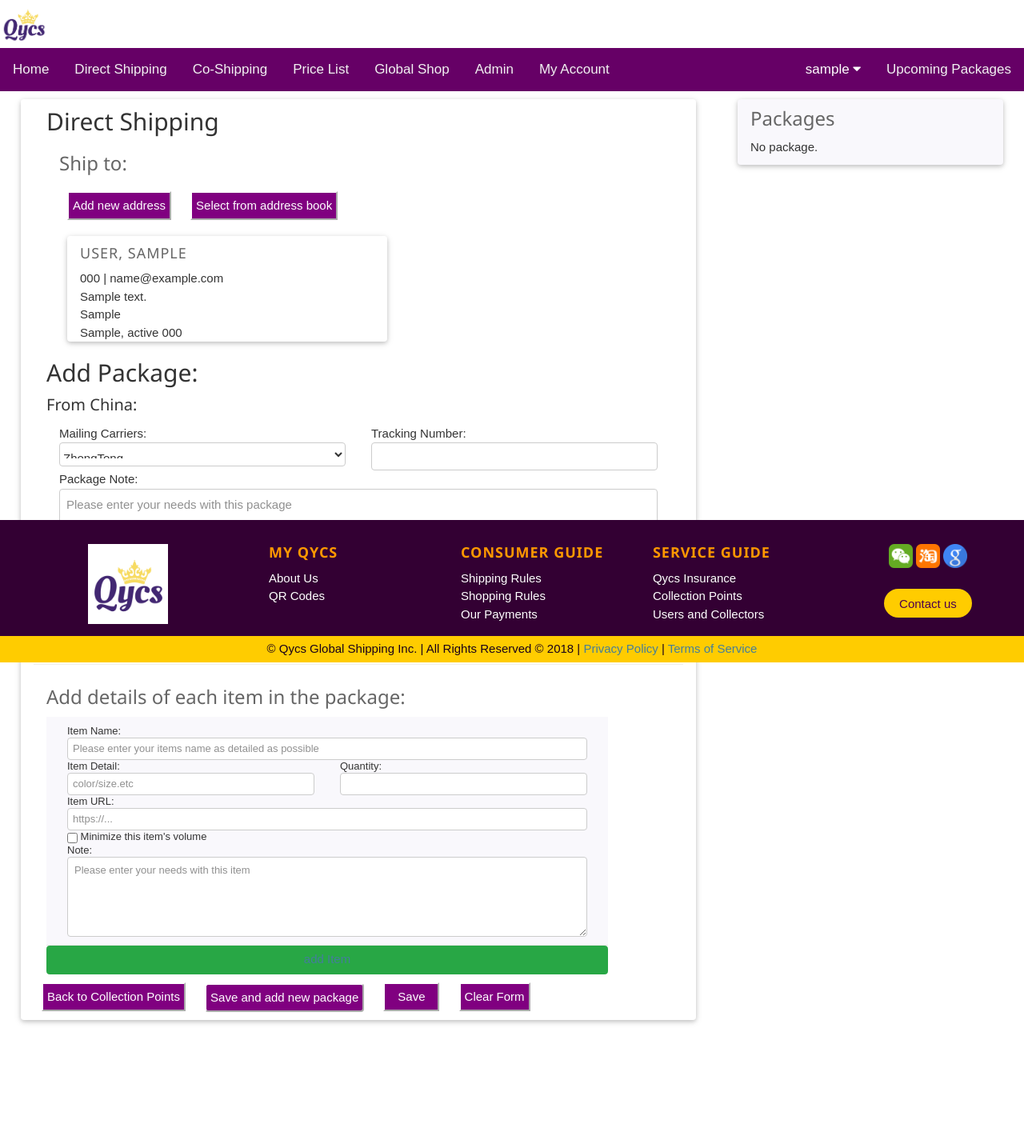
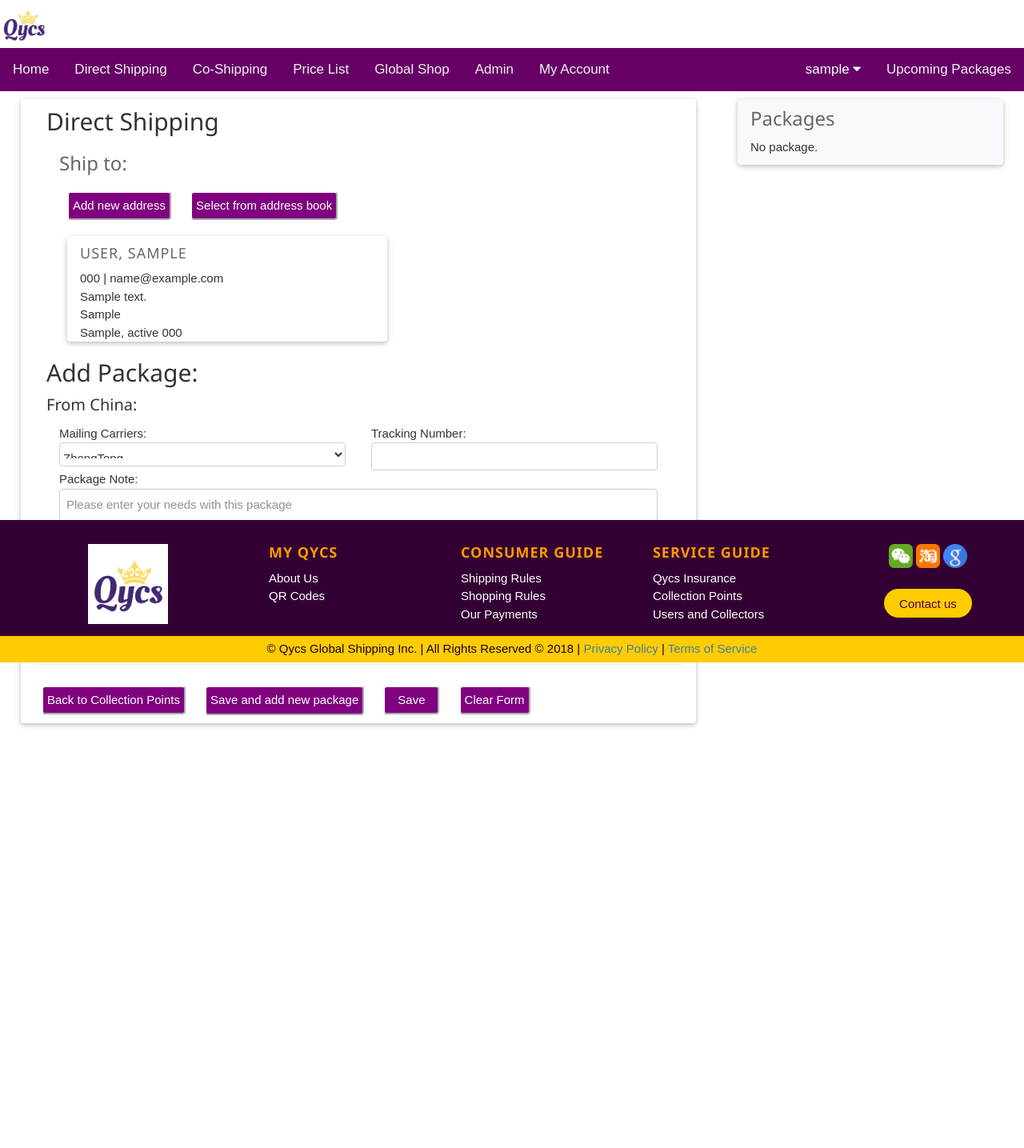
Before and after one commit to Teresa6312/qycs_web, a Django app: page /packages/direct-shipping/add in a window 1280 px wide. Shown: the whole page at 80% size. After the commit the page ends 909 px from the top, so only its background shows below. Run offline with Django 3.2, Linux system fonts and the light colour scheme; a user stored in the database is signed in; tables that the repository leaves empty hold one stand-in row (values such as "Sample post"); some libraries are stand-ins or nearby versions.

Commit message:
css&date

```diff
--- a/main/forms.py
+++ b/main/forms.py
@@ -169,7 +169,10 @@ class ProfileForm(forms.Form):
 									}))
 	phone = forms.CharField(required = False, widget=forms.TextInput(attrs={"class":"w3-input w3-border"
 									}))
-	birthday = forms.DateField(required = False, widget=forms.TextInput(attrs={"class":"w3-input w3-border"
+	birthday = forms.DateField(required = False, widget=forms.SelectDateWidget(
+					empty_label=("Year", "Month", "Day"),
+					years = years,
+					attrs={"class":"w3-input w3-border w3-third",
 									}))
 	country = forms.CharField(required = False, initial='USA',  widget=forms.TextInput(attrs={"class":"w3-input w3-border"
 									}))
@@ -188,16 +191,15 @@ class ProfileForm(forms.Form):
 				user.email = self.cleaned_data['email'].lower()
 # send email to bound this email
 			user.save()
-
 # -------------------------------------------------------------------------------------------
 # '''
 # Update the UserProfile
 # '''
 # ------------------------------------------------------------------------------------------
-			profile.country = self.cleaned_data['country'] or profile.birthday
-			profile.country = self.cleaned_data['language'] or profile.language
+			profile.country = self.cleaned_data['country']
+			profile.language = self.cleaned_data['language']
 			profile.birthday = self.cleaned_data['birthday'] or profile.birthday
-			profile.phone = self.cleaned_data['phone'] or profile.phone
+			profile.phone = self.cleaned_data['phone']
 			profile.save()
 		return user
 
--- a/main/static/css/style.css
+++ b/main/static/css/style.css
@@ -187,18 +187,23 @@ color:white;
   margin: 10px;
 }
 
-button, input[type="submit"] {
+.contentCSS a{
+  color: #fff;
+}
+
+button, .contentCSS input[type="submit"], .contentCSS input[type="button"], #newAddressFormModalBody input[type="button"]{
   background-color: #800080;
   color: #fff;
   padding: 5px 5px 5px 5px;
   border-width: 2px;
   border-color: #fff;
+  border-radius: 4px;
   border-style: outset;
   min-width: 70px;
   margin: 10px;
 }
 
-.w3-cell-row button:hover,  input[type="submit"]:hover{
+button:hover,  input[type="submit"]:hover{
   color:#000;
   border-style: inset;
   border-width: 2px;
@@ -230,26 +235,6 @@ margin: 10px;
     border-width: 2px;
 }
 
-
-#topBtn {
-  display: none;
-  position: fixed;
-  bottom: 20px;
-  right: 30px;
-  z-index: 99;
-  font-size: 18px;
-  border: none;
-  outline: none;
-  background-color: red;
-  color: white;
-  cursor: pointer;
-  padding: 15px;
-  border-radius: 4px;
-}
-
-#topBtn:hover {
-  background-color: #555;
-}
 
 /*------------------for footer only---------------------*/
 
--- a/main/templates/blocks/address_block_all.html
+++ b/main/templates/blocks/address_block_all.html
@@ -34,13 +34,12 @@ function createAddForm() {
     formblock.setAttribute("class", "w3-row");
 
     var fuiblock = document.createElement("div");
-    fuiblock.setAttribute("class", "w3-container");
 
-    var fui = document.createElement("INPUT");
+    var fui = document.createElement("button");
     fui.setAttribute("type", "button");
     fui.setAttribute("onclick", "fillin()");
-    fui.setAttribute("value", "Follow User Information");
     fui.setAttribute("id", "id_follow_user_infor");
+    fui.append("Follow User Information");
     fuiblock.appendChild(fui);
     formblock.appendChild(fuiblock);
 
@@ -229,7 +228,7 @@ function submitForm(){
     }
   }
 
-  // if(formpass){
+  if(formpass){
       let addobject={'csrfmiddlewaretoken': '{{ csrf_token }}',
                       'addform':$('#newAddressForm_js').serialize(),
                       'is_popup':"True"};
@@ -250,13 +249,15 @@ function submitForm(){
           }
           else{
             $('#newAddressForm_js').before($(data).find('.messagelist'));
+            $('#.messagelist').hide().slideDown(500);
           }
         },
         failure: function(data){
           $('#newAddressForm_js').before($(data).find('.messagelist'));
+          $('#.messagelist').hide().slideDown(500);
         },
       });
-  // }
+    }
 }//end of submitForm
 
 $(document).ready(function(){
--- a/main/templates/blocks/profile_block.html
+++ b/main/templates/blocks/profile_block.html
@@ -26,6 +26,6 @@
     </div>
     <div class="w3-half w3-container">
             <label for="birthday">Birthday: </label>
-            <input id="birthday" class= "w3-input w3-border" type="date" name="birthday" value="{{user.userprofile.birthday}}" {% if userprofile.birthday %} disabled {% endif %}>
+            <input id="birthday" class= "w3-input w3-border" name="birthday" {% if user.userprofile.birthday %} value="{{user.userprofile.birthday| date:"M d, Y" }}" disabled type="text" {% else %}type="date"{% endif %}>
     </div>
 </div>
--- a/main/templates/main/addpackage.html
+++ b/main/templates/main/addpackage.html
@@ -87,12 +87,12 @@
                 </div>
 
                 <div class="centerBtn w3-panel">
-                  <button type="button" id="add_snapshot_btn">Add Snapshot</button> &emsp;Or&emsp;
+                  <button type="button" id="add_snapshot_btn" onclick="AddSnapshotBlock()">Add Snapshot</button> &emsp;Or&emsp;
                   <button id="add_item_btn" >Add Items Detail</button>
                 </div>
 
 
-                <div id = "add_item_form" class="w3-container">
+                <div id = "add_item_form" class="w3-container" style="display:None;">
                     <h3>Add details of each item in the package:</h3>
 
                     {{ itemset.management_form }}
@@ -176,26 +176,32 @@
 <script src="{% static 'js/jquery.formset.js' %}"></script>
 
 <script type="text/javascript">
+function AddSnapshotBlock(){
+  var snblock = document.createElement("div");
+  snblock.setAttribute("class", "w3-container");
+  snblock.setAttribute("id", "add_snapshot_form");
 
-function AddSnapshotBlock(imageSet){
-  let content =
-    '<div class="w3-container" id = "add_snapshot_form">'+
-    "<h3>Add Order Snapshot of the Package:</h3>"+
-    imageSet+
-    "How to display the images'names after selected the images!"+
-    '</div>';
+  var hd = document.createElement("h3");
+  hd.append('Add Order Snapshot of the Package:');
+  snblock.appendChild(hd);
 
-    if($('#add_snapshot_form').length==0){
-      $('#add_item_form').before(content);
+  var im = document.createElement("input");
+  im.setAttribute("type", "file");
+  im.setAttribute("name", "image");
+  im.setAttribute("id", "id_image");
+  im.setAttribute("class", "w3-input w3-border");
+  im.multiple=true
+  snblock.appendChild(im);
+
+  if($('#add_snapshot_form').length==0){
+      $('#add_item_form').before(snblock);
       $('#add_snapshot_form').hide().slideDown(500);
       $('#add_snapshot_btn').text("Delete Snapshot");
-    }//end if #add_snapshot_form exists
-    else{
-
+  }//end if #add_snapshot_form exists
+  else{
       $('#add_snapshot_form').slideUp(500, function(){
         $('#add_snapshot_form').remove();
       });
-
       $('#add_snapshot_btn').text("Add Snapshot");
     }//end of DOES NOT #add_snapshot_form exists
 
@@ -214,10 +220,6 @@ function AddSnapshotBlock(imageSet){
         prefix: 'item_set'
     });
 
-    $("#add_snapshot_btn").click(function(){
-        AddSnapshotBlock('{{imageset}}');
-    });//end of click event
-
     $("#add_item_btn").click(function(){
         $("#add_item_form").show();
         $('#add_item_form').hide().slideDown(500);
@@ -232,18 +234,6 @@ function AddSnapshotBlock(imageSet){
     });
 
 
-
-    // $("#col_change_btn").click(function(){
-    //      window.location="{% url 'collection_points' %}";
-    //
-    // });
-    // $("#change_col_btn").click(function(){
-    //      $("#collection_points_list").show();
-    //      $("#change_col_btn").remove();
-    //      $("#default_col_card").remove();
-    //
-    // });
-
   })//end of ready
 </script>
 
--- a/main/templates/main/packagecard.html
+++ b/main/templates/main/packagecard.html
@@ -13,8 +13,8 @@ Update Profile | Qycs Global Shipping Inc. | English Official Website
 
 		<h2>Packages Card</h2>
 
-		<button><a href="{% url 'collection_points' %}"> Add Co-shipping Package</a></button>
-		<button><a href="{% url 'add_direct_shipping' %}"> Add Direct Shipping Package</a></button>
+		<button type="button" onclick="window.location.href = '{% url 'collection_points' %}'">Add Co-shipping Package</button>
+		<button type="button" onclick="window.location.href = '{% url 'add_direct_shipping' %}'">Add Direct Shipping Package</button>
 		<h4>view packages placed within:</h4>
 		<select>
 			{% for year in package_list.created_date.year %}
--- a/main/templates/main/packagelist.html
+++ b/main/templates/main/packagelist.html
@@ -11,8 +11,8 @@ Update Profile | Qycs Global Shipping Inc. | English Official Website
 
 	<h2>Packages History</h2>
 
-	<button><a href="{% url 'collection_points' %}"> Add Co-shipping Package</a></button>
-	<button><a href="{% url 'add_direct_shipping' %}"> Add Direct Shipping Package</a></button>
+	<button type="button" onclick="window.location.href = '{% url 'collection_points' %}'">Add Co-shipping Package</button>
+	<button type="button" onclick="window.location.href = '{% url 'add_direct_shipping' %}'">Add Direct Shipping Package</button>
 	<h4>view packages placed within:</h4>
 	<select>
 		{% for year in package_list.created_date.year %}
--- a/main/views.py
+++ b/main/views.py
@@ -159,7 +159,6 @@ class UpdateProfileView(TemplateView):
 
 	def post(self, request):
 		userform = ProfileForm(request.POST)
-
 
 		if userform.is_valid():
 			user = userform.save(request.user)
```
Also changed, not shown: main/templates/main/account.html (+6 -5 lines), media/package_snapshot/webwxgetmsgimg_1_BHfkDnI.jpg (added), media/package_snapshot/webwxgetmsgimg_nZIf3h0.jpg (added).
